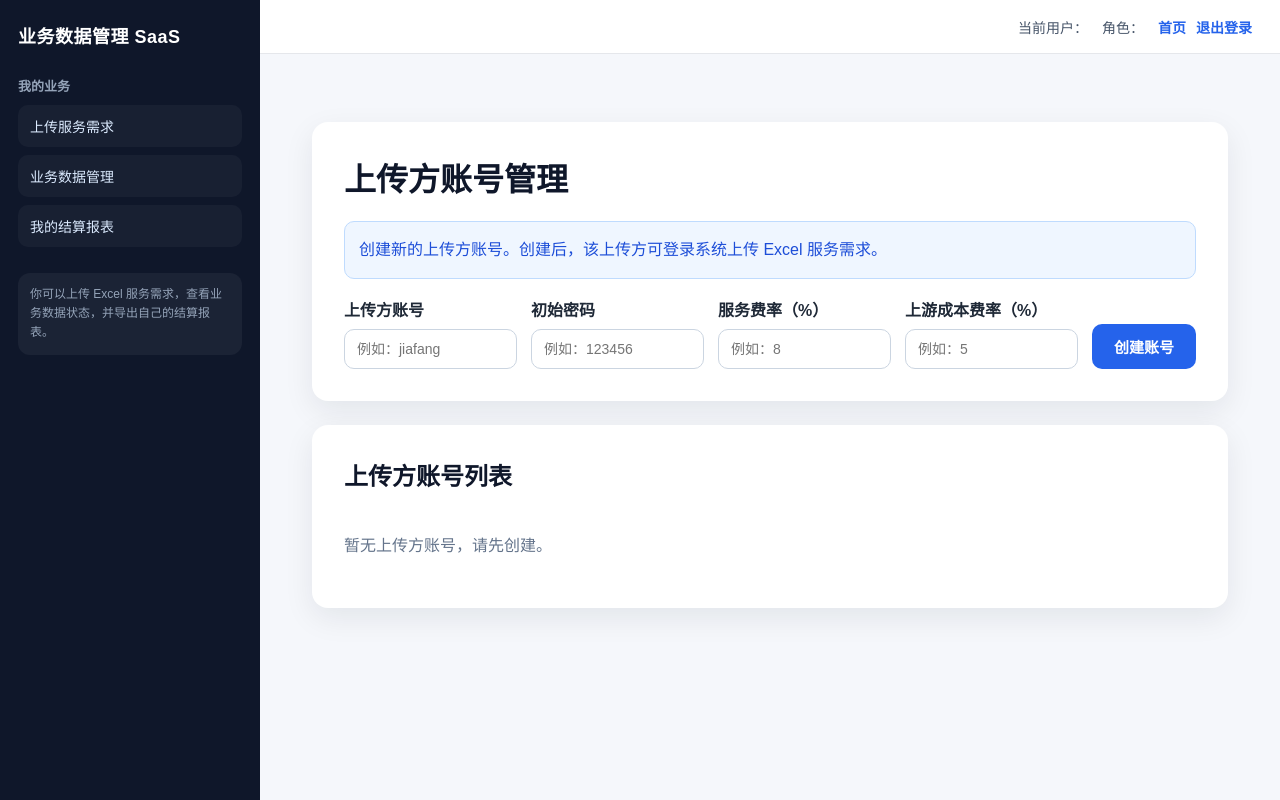
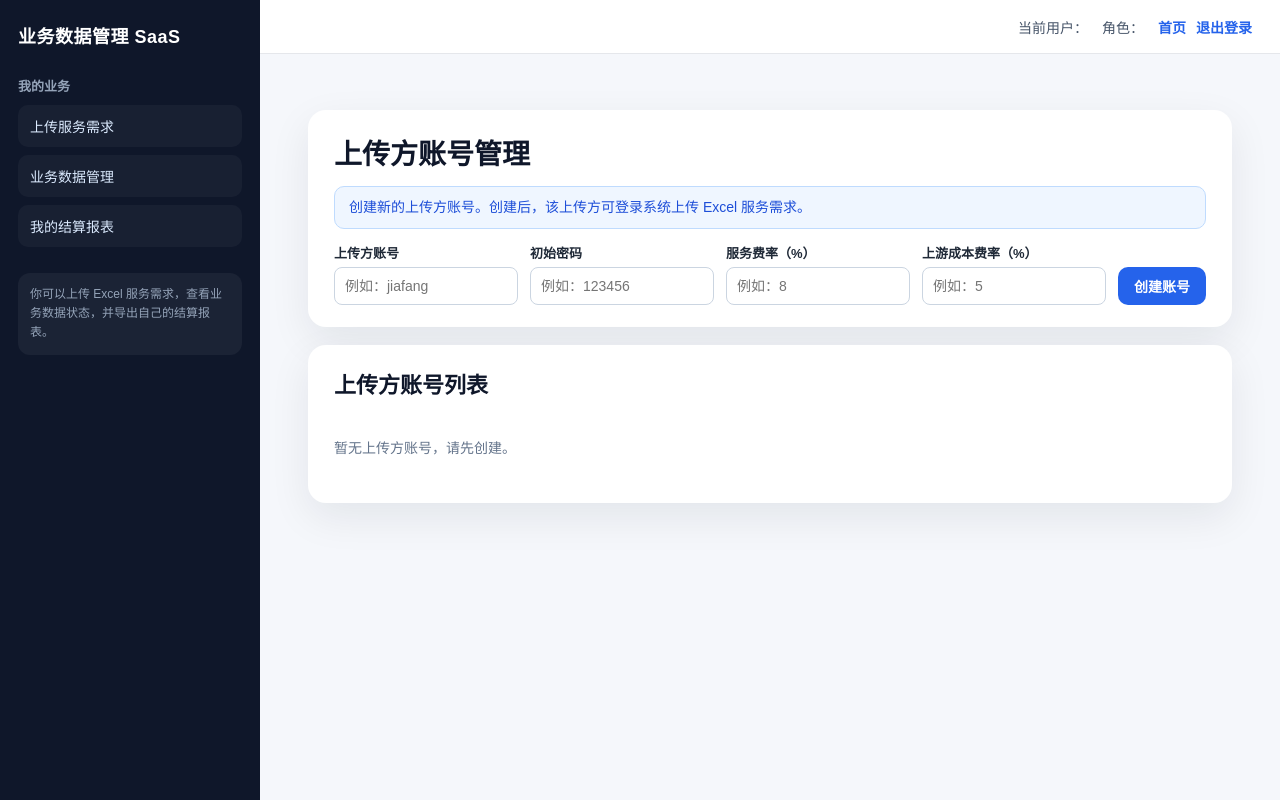
Before and after one commit to jordanlee5/business-saas-mvp, a FastAPI app: template app/templates/partners.html in a window 1280 px wide. Run offline with FastAPI, Linux system fonts and the light colour scheme; the template is opened without the code that fills it, so the values that code supplies are empty.

Commit message:
compact partners page layout

```diff
--- a/app/templates/partners.html
+++ b/app/templates/partners.html
@@ -152,6 +152,121 @@
             color: #64748b;
             padding: 20px 0;
         }
+
+        /* 上传方账号管理页：紧凑统一风格 V1 */
+        .container {
+            max-width: 1180px;
+            margin: 28px auto;
+            padding: 0 20px;
+        }
+
+        .card {
+            background: white;
+            border-radius: 18px;
+            padding: 22px 26px;
+            margin-bottom: 18px;
+            box-shadow: 0 14px 40px rgba(15, 23, 42, 0.08);
+        }
+
+        h1 {
+            font-size: 28px;
+            margin: 0 0 14px 0;
+            color: #0f172a;
+        }
+
+        h2 {
+            font-size: 22px;
+            margin: 0 0 14px 0;
+            color: #0f172a;
+        }
+
+        .hint,
+        .warning {
+            padding: 10px 14px;
+            margin-bottom: 14px;
+            border-radius: 10px;
+            line-height: 1.5;
+            font-size: 14px;
+        }
+
+        .message {
+            margin-bottom: 14px;
+            padding: 10px 14px;
+            border-radius: 10px;
+            font-size: 14px;
+        }
+
+        .form-grid {
+            display: grid;
+            grid-template-columns: repeat(4, minmax(160px, 1fr)) auto;
+            gap: 12px;
+            align-items: end;
+        }
+
+        .form-grid label {
+            font-size: 13px;
+            margin-bottom: 5px;
+        }
+
+        .form-grid input {
+            height: 38px;
+            padding: 0 10px;
+            border-radius: 8px;
+            font-size: 14px;
+        }
+
+        button {
+            height: 38px;
+            padding: 0 16px;
+            border-radius: 10px;
+            font-size: 14px;
+        }
+
+        .cancel-edit-link {
+            height: 38px;
+            padding: 0 14px;
+            display: inline-flex;
+            align-items: center;
+            justify-content: center;
+            border-radius: 10px;
+            font-size: 14px;
+        }
+
+        table {
+            width: 100%;
+            border-collapse: collapse;
+            margin-top: 10px;
+            font-size: 14px;
+        }
+
+        th,
+        td {
+            padding: 10px 10px;
+            font-size: 13px;
+            border-bottom: 1px solid #e2e8f0;
+            white-space: nowrap;
+        }
+
+        th {
+            background: #f8fafc;
+            color: #475569;
+        }
+
+        .badge {
+            padding: 3px 8px;
+            font-size: 12px;
+        }
+
+        .edit-link {
+            padding: 5px 10px;
+            border-radius: 8px;
+            font-size: 13px;
+        }
+
+        .empty {
+            padding: 24px 0;
+            font-size: 14px;
+        }
     </style>
 
 
```
